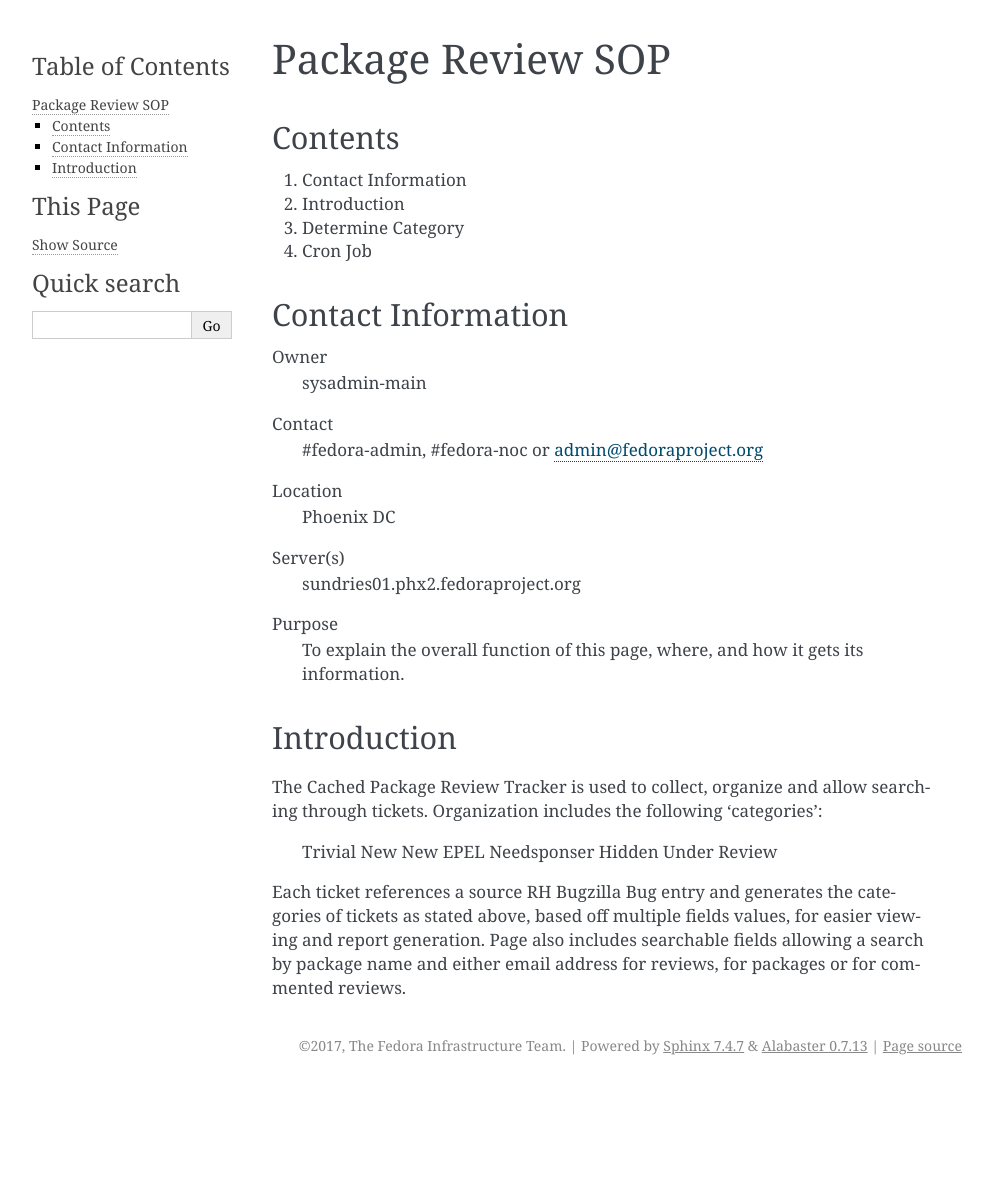
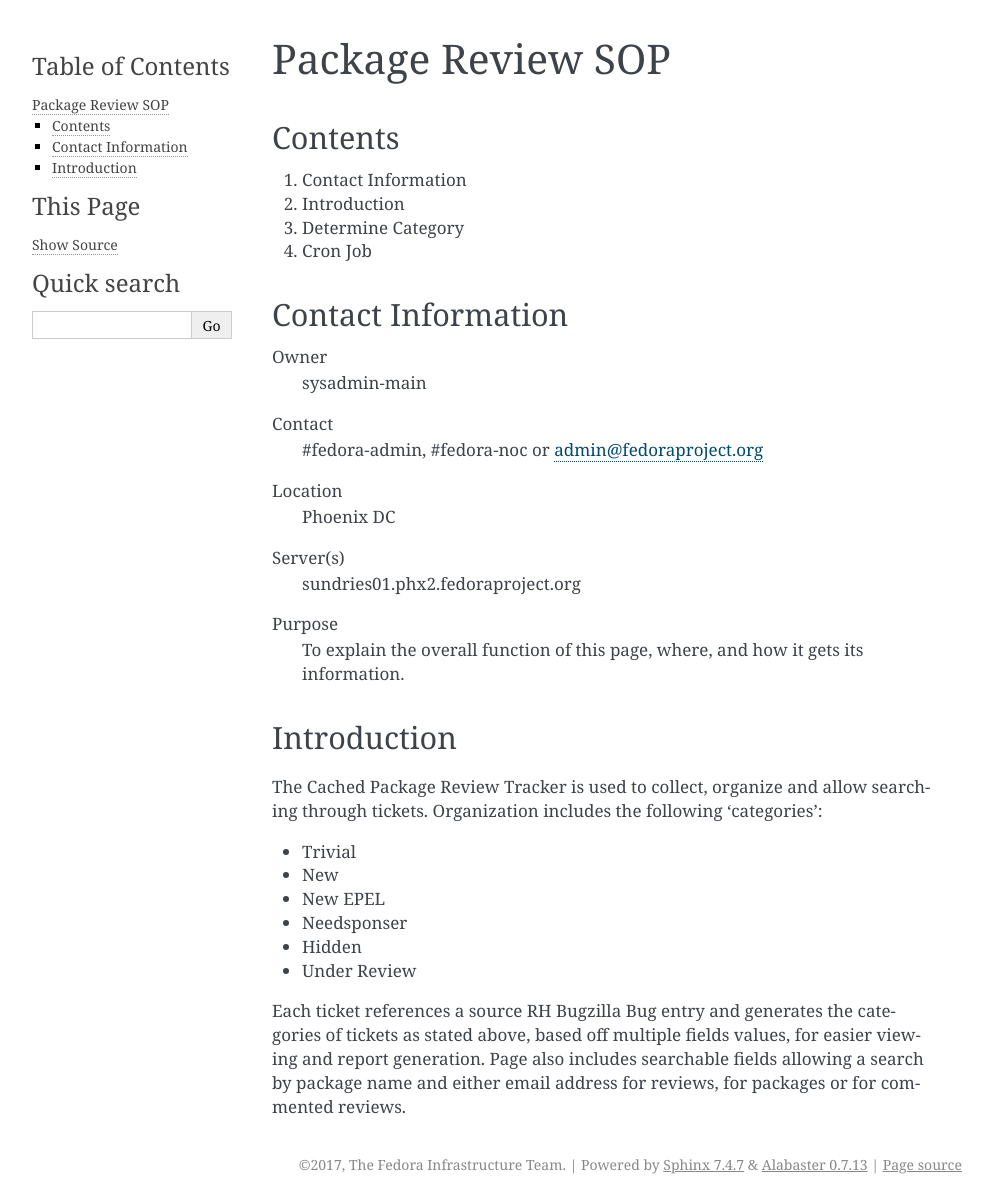
Before and after one commit to FrostyX/infra-docs, a Sphinx documentation site: the page built from docs/sysadmin-guide/sops/packagereview.rst, in a window 1280 px wide. Shown: the whole page, without its empty margins (148-1141 px from the left). Built offline with Sphinx 7.4.7, drawn with Linux system fonts in a browser that asks for light colours; before the commit the page ends 1085 px from its top, so only the background shows below that.

```diff
--- a/docs/sysadmin-guide/sops/packagereview.rst
+++ b/docs/sysadmin-guide/sops/packagereview.rst
@@ -36,12 +36,13 @@ Introduction
 The Cached Package Review Tracker is used to collect, organize and allow
 searching through tickets.
 Organization includes the following ‘categories’:
-	Trivial
-	New
-	New EPEL
-	Needsponser
-	Hidden
-	Under Review
+
+- Trivial
+- New
+- New EPEL
+- Needsponser
+- Hidden
+- Under Review
 
 Each ticket references a source RH Bugzilla Bug entry and generates the
 categories of tickets as stated above, based off multiple fields values,
```
